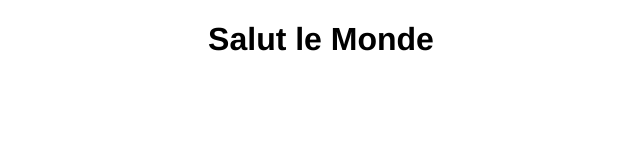
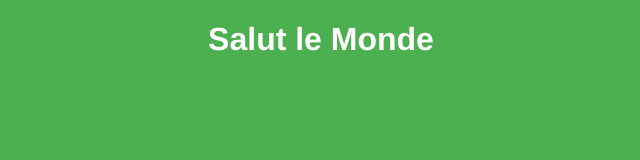
Before and after one commit to samwane/hello, a plain HTML site: page index.html in a window 1280 px wide. Shown: the whole page, without its empty margins (319-959 px from the left). Drawn offline with Linux system fonts and the light colour scheme.

Commit message:
Add body background color, Delete h1 top

```diff
--- a/index.html
+++ b/index.html
@@ -5,9 +5,12 @@
 	<title></title>
 	<link rel="stylesheet" href="">
 <style type="text/css">
+body{
+background-color : #4CAF50;
+color:white;
+}
 h1{
 podition : absolute;
-top : 40%;
 width : 100%;
 font-family : Helvetica;
 text-align : center;
```
